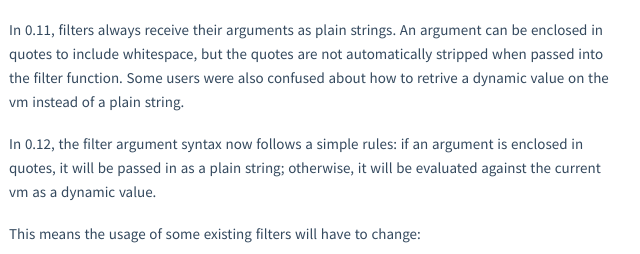
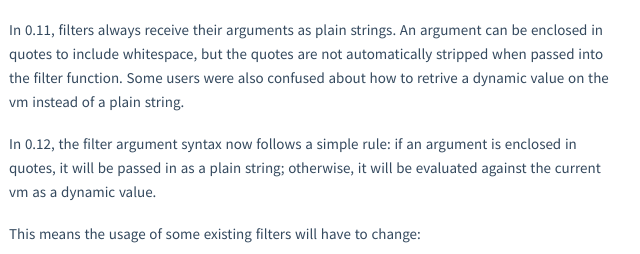
Before and after one commit to vuejs/v1.vuejs.org, a plain HTML site: page 2015/06/11/012-release/index.html in a window 1280 px wide. Shown: the part 1102-1356 px from the top of the page, 331-971 px from the left. Drawn offline with nearby package versions, Linux system fonts and the light colour scheme; a script that the page names is missing.

Commit message:
Site updated: 2015-06-12 15:18:22

```diff
--- a/2015/06/11/012-release/index.html
+++ b/2015/06/11/012-release/index.html
@@ -109,7 +109,7 @@
 <figure class="highlight html"><table><tr><td class="gutter"><pre><span class="line">1</span><br></pre></td><td class="code"><pre><span class="line"><span class="tag">&lt;<span class="title">my-component</span> <span class="attribute">prop</span>=<span class="value">"&#123;&#123;parentData&#125;&#125;"</span>&gt;</span><span class="tag">&lt;/<span class="title">my-component</span>&gt;</span></span><br></pre></td></tr></table></figure>
 <p>There are also additional props-related improvements such as explicit one-time or one-way props, expression as props, methods as prop callbacks and more. You can find out more details in the 0.12 release notes linked above and the updated <a href="/guide/components.html">Component System</a> section of the guide.</p>
 <h3 id="Filter_Arguments_Improvements">Filter Arguments Improvements</h3><p>In 0.11, filters always receive their arguments as plain strings. An argument can be enclosed in quotes to include whitespace, but the quotes are not automatically stripped when passed into the filter function. Some users were also confused about how to retrive a dynamic value on the vm instead of a plain string.</p>
-<p>In 0.12, the filter argument syntax now follows a simple rules: if an argument is enclosed in quotes, it will be passed in as a plain string; otherwise, it will be evaluated against the current vm as a dynamic value.</p>
+<p>In 0.12, the filter argument syntax now follows a simple rule: if an argument is enclosed in quotes, it will be passed in as a plain string; otherwise, it will be evaluated against the current vm as a dynamic value.</p>
 <p>This means the usage of some existing filters will have to change:</p>
 <figure class="highlight html"><table><tr><td class="gutter"><pre><span class="line">1</span><br><span class="line">2</span><br></pre></td><td class="code"><pre><span class="line"><span class="tag">&lt;<span class="title">a</span> <span class="attribute">v-on</span>=<span class="value">"keyup: onKeyUp | key 'enter'"</span>&gt;</span><span class="tag">&lt;/<span class="title">a</span>&gt;</span></span><br><span class="line">&#123;&#123; items.length | pluralize 'item' &#125;&#125;</span><br></pre></td></tr></table></figure>
 <p>But it would make custom filters that rely on dynamic values much easier to write:</p>
```
